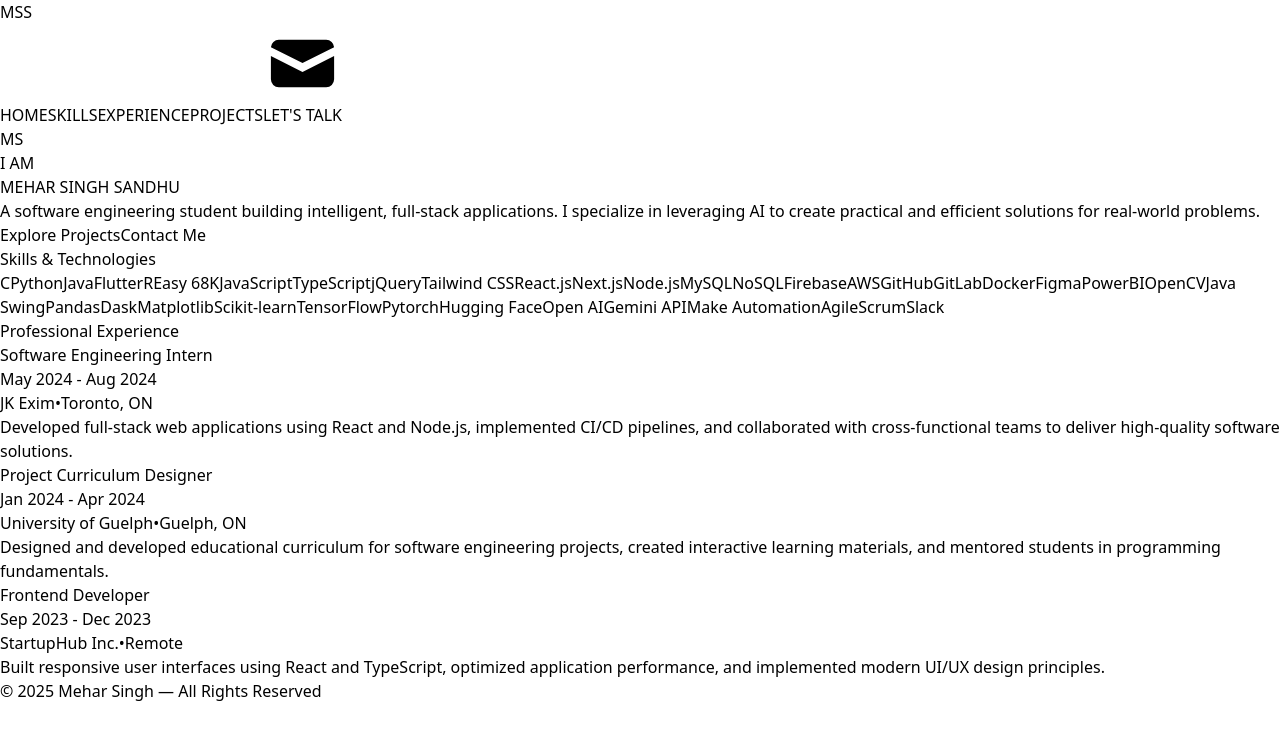
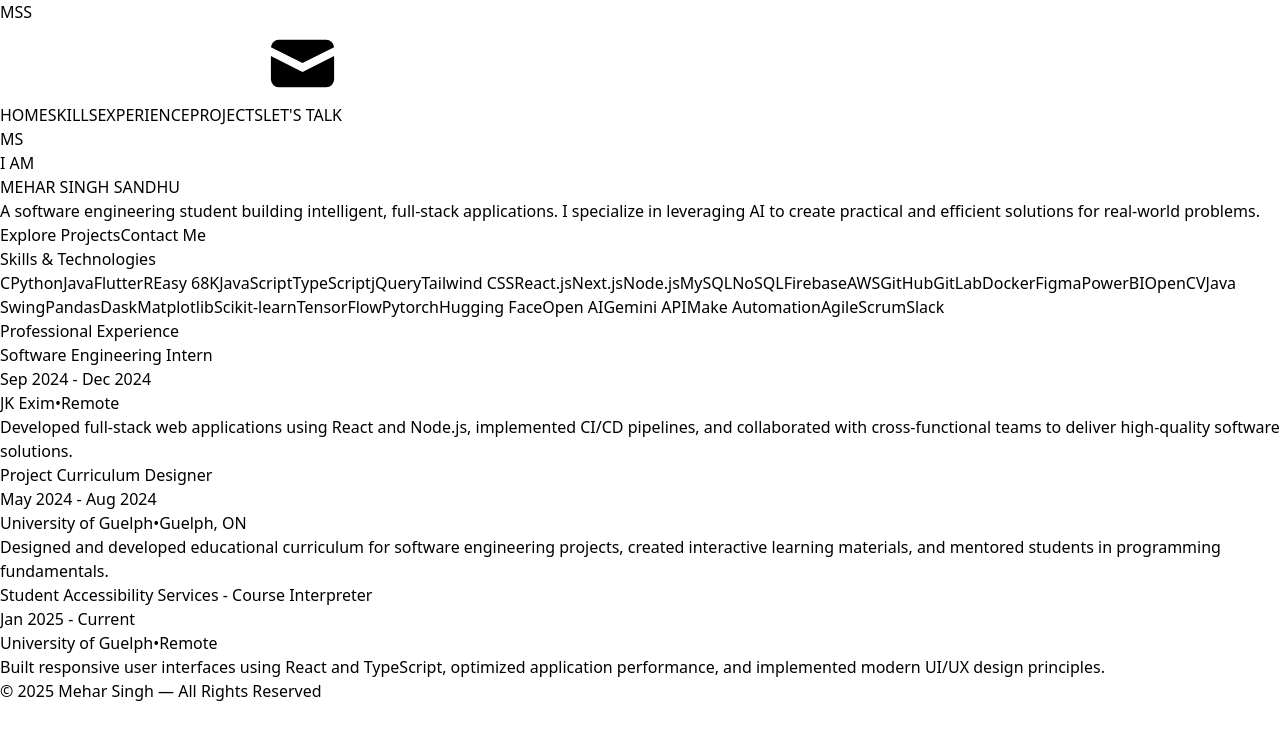
Before and after one commit to MeharSinghSandhu/myPortfolio, a React (Vite) app: page / in a window 1280 px wide. Shown: the top 740 px of the page. Built offline with nearby package versions, Linux system fonts and the light colour scheme.

Commit message:
added projects and timelines

```diff
--- a/src/components /timeline.tsx
+++ b/src/components /timeline.tsx
@@ -10,22 +10,22 @@ const experiences: Experience[] = [
   {
     role: "Software Engineering Intern",
     company: "JK Exim",
-    location: "Toronto, ON",
-    period: "May 2024 - Aug 2024",
+    location: "Remote",
+    period: "Sep 2024 - Dec 2024",
     description: "Developed full-stack web applications using React and Node.js, implemented CI/CD pipelines, and collaborated with cross-functional teams to deliver high-quality software solutions."
   },
   {
     role: "Project Curriculum Designer",
     company: "University of Guelph",
     location: "Guelph, ON",
-    period: "Jan 2024 - Apr 2024",
+    period: "May 2024 - Aug 2024",
     description: "Designed and developed educational curriculum for software engineering projects, created interactive learning materials, and mentored students in programming fundamentals."
   },
   {
-    role: "Frontend Developer",
-    company: "StartupHub Inc.",
+    role: "Student Accessibility Services - Course Interpreter",
+    company: "University of Guelph",
     location: "Remote",
-    period: "Sep 2023 - Dec 2023",
+    period: "Jan 2025 - Current",
     description: "Built responsive user interfaces using React and TypeScript, optimized application performance, and implemented modern UI/UX design principles."
   }
 ];
```
Also changed, not shown: src/components /projects.tsx (added).
